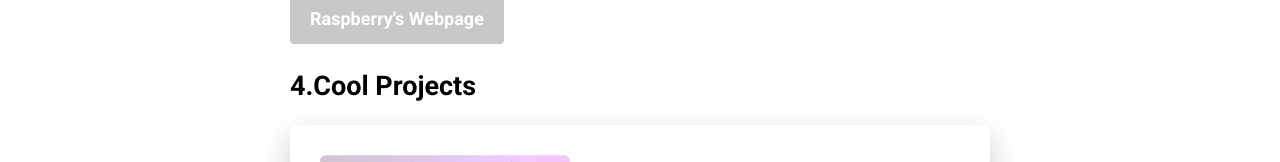
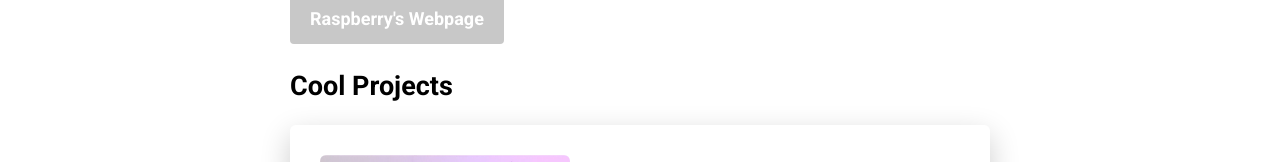
Before and after one commit to K-JI00/startup, a plain HTML site: page index.html in a window 1280 px wide. Shown: the part 797-959 px from the top of the page. Drawn offline with Linux system fonts and the light colour scheme; a script that the page names is missing.

Commit message:
Update index.html

```diff
--- a/index.html
+++ b/index.html
@@ -25,7 +25,7 @@
     <h2 style="margin-bottom: 40px;"> Find out the Raspberry pi models and prices </h2>
 
     <a  href="https://www.raspberrypi.org/" target="blank" class="btn-blue">Raspberry's Webpage</a>
-    <h2 style="margin-top: 40px;"> 4.Cool Projects</h2>
+    <h2 style="margin-top: 40px;"> Cool Projects</h2>
     <div class="cards">
      <div class="card" >
     	<img src="images/nas.jpg" alt="nas">
```
